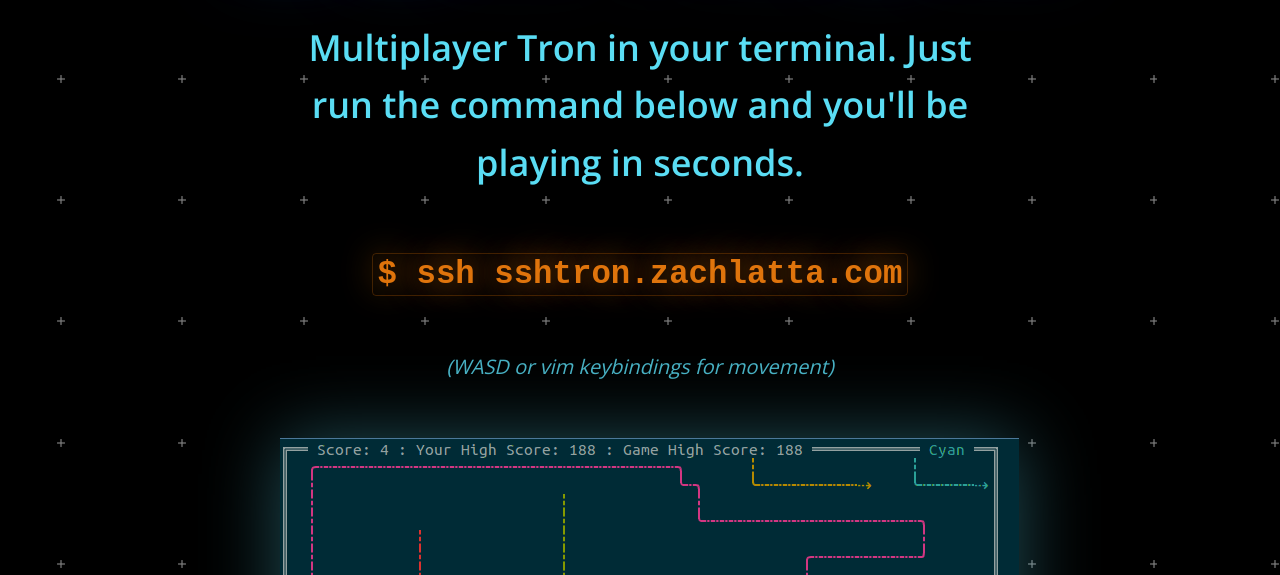
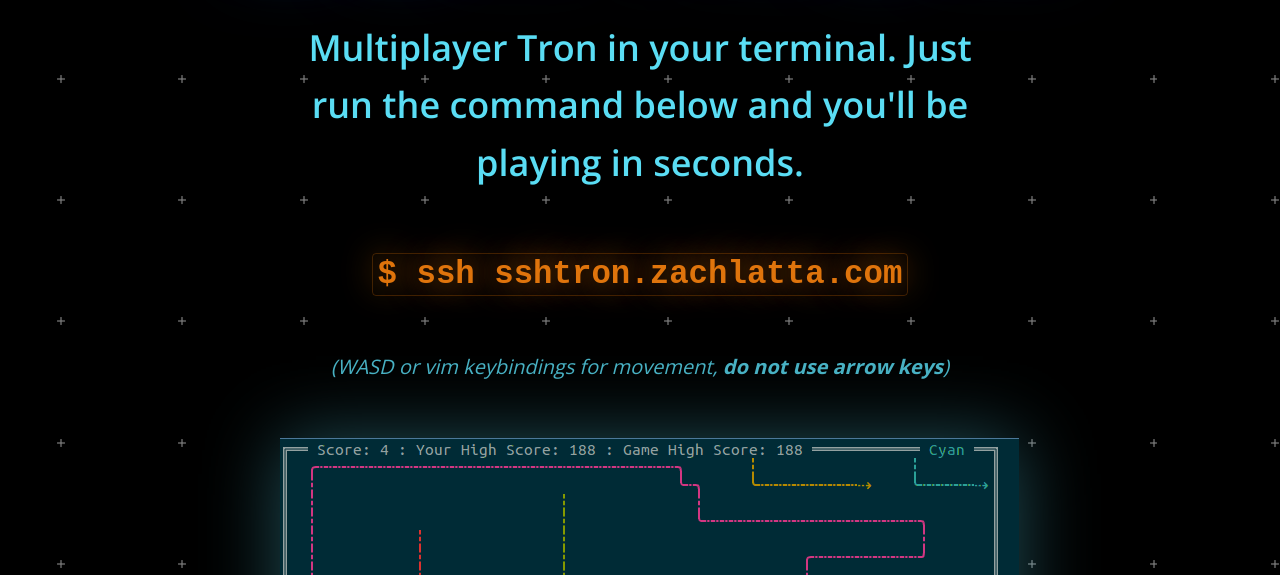
Before and after one commit to zachlatta/sshtron, a plain HTML site: page static/index.html in a window 1280 px wide. Shown: the part 225-800 px from the top of the page. Drawn offline with nearby package versions, Linux system fonts and the light colour scheme.

Commit message:
Make sure people don't use arrow keys

```diff
--- a/static/index.html
+++ b/static/index.html
@@ -29,7 +29,7 @@
       be playing in seconds.
     </p>
     <p class="description"><code><span class="no-copy">$</span> ssh sshtron.zachlatta.com</code></p>
-    <p class="subtext">(WASD or vim keybindings for movement)</p>
+    <p class="subtext">(WASD or vim keybindings for movement, <b>do not use arrow keys</b>)</p>
     <img class="gameplay-image" src="/img/gameplay.gif">
     <p class="subtext">
       By <a href="https://github.com/maxwofford">@MaxWofford</a> and
```
